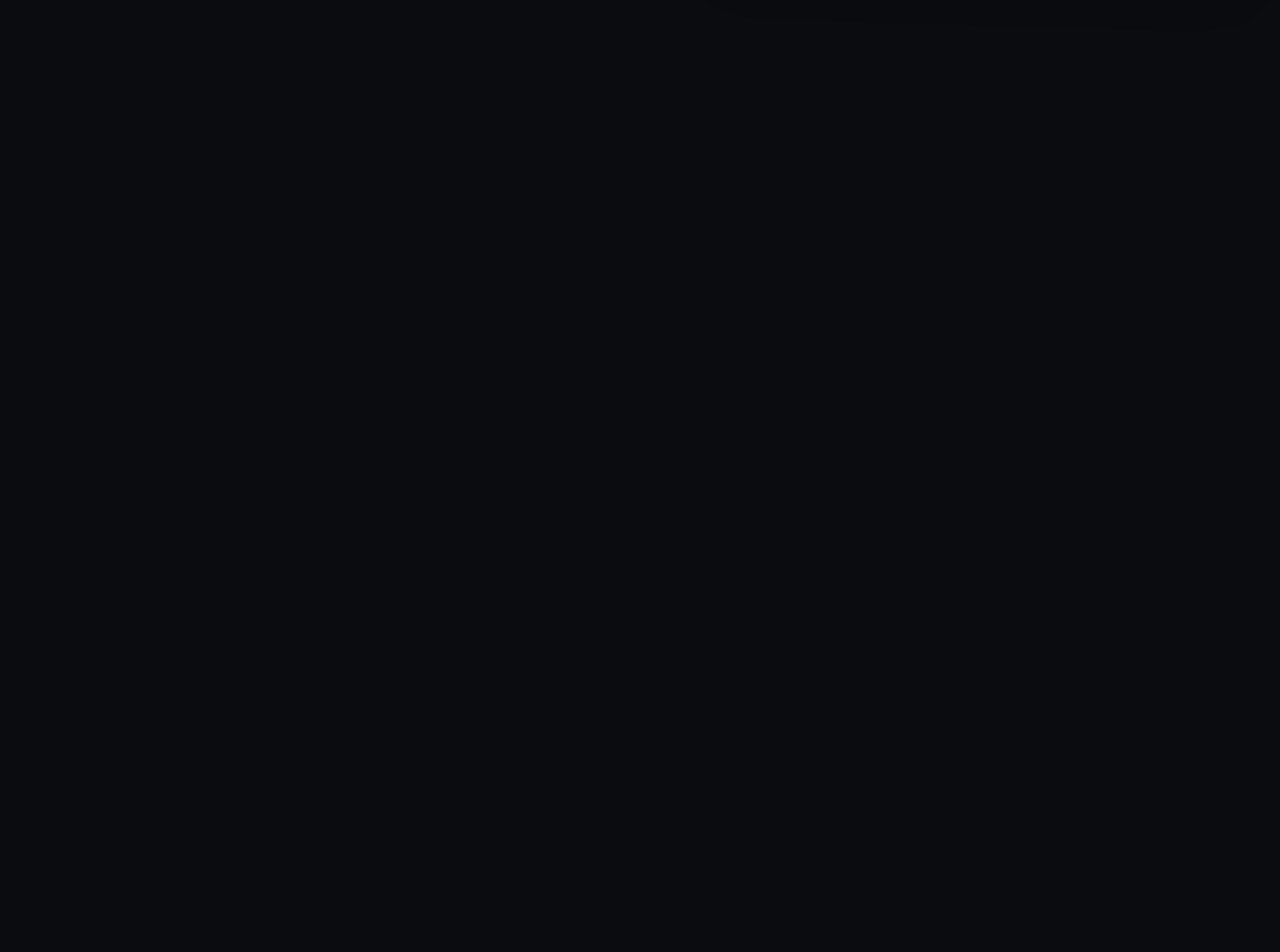
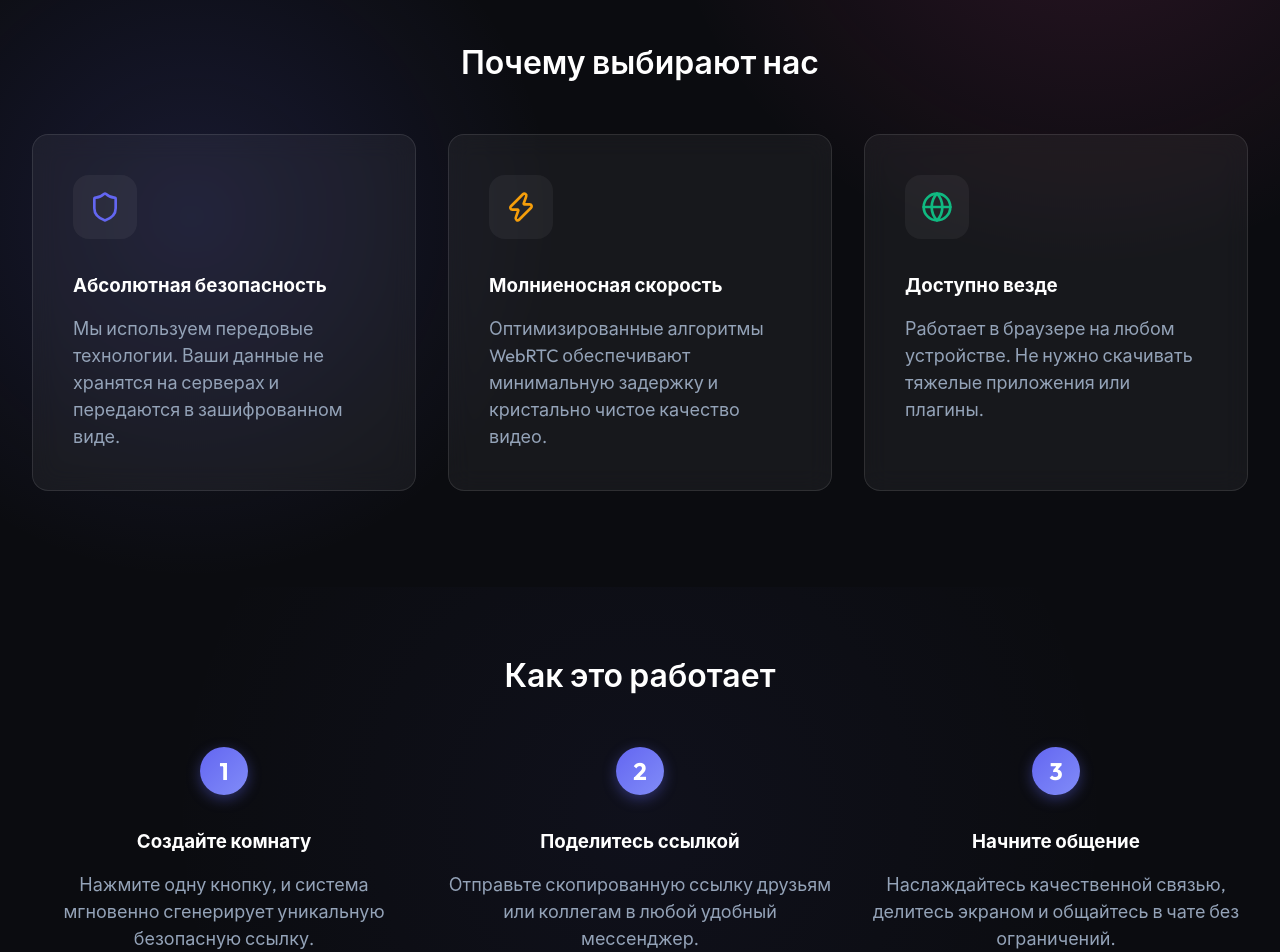
Before and after one commit to Kir0iX1/top-sozvony, a React (Vite) app: page / in a window 1280 px wide. Shown: the part 740-1692 px from the top of the page. Before the commit the page ends 800 px from the top, so only its background shows below. Built offline with nearby package versions, Linux system fonts and the light colour scheme.

Commit message:
Add features and how it works sections to landing page

```diff
--- a/src/Home.tsx
+++ b/src/Home.tsx
@@ -1,6 +1,6 @@
 import { useState, useRef } from 'react';
 import { useNavigate } from 'react-router-dom';
-import { Video, Keyboard, Settings, HelpCircle, User, Plus, X } from 'lucide-react';
+import { Video, Keyboard, Settings, HelpCircle, User, Plus, X, Shield, Zap, Globe } from 'lucide-react';
 import { useSettings } from './SettingsContext';
 
 export default function Home() {
@@ -135,6 +135,52 @@
         </div>
       </main>
 
+      <section className="container features-section">
+        <h2 style={{ textAlign: 'center', marginBottom: '3rem' }}>Почему выбирают нас</h2>
+        <div className="features-grid">
+          <div className="feature-card glass-panel">
+            <div className="feature-icon"><Shield size={32} color="var(--accent-primary)" /></div>
+            <h3>Абсолютная безопасность</h3>
+            <p>Мы используем передовые технологии. Ваши данные не хранятся на серверах и передаются в зашифрованном виде.</p>
+          </div>
+          <div className="feature-card glass-panel">
+            <div className="feature-icon"><Zap size={32} color="#f59e0b" /></div>
+            <h3>Молниеносная скорость</h3>
+            <p>Оптимизированные алгоритмы WebRTC обеспечивают минимальную задержку и кристально чистое качество видео.</p>
+          </div>
+          <div className="feature-card glass-panel">
+            <div className="feature-icon"><Globe size={32} color="#10b981" /></div>
+            <h3>Доступно везде</h3>
+            <p>Работает в браузере на любом устройстве. Не нужно скачивать тяжелые приложения или плагины.</p>
+          </div>
+        </div>
+      </section>
+
+      <section className="container how-it-works">
+        <h2 style={{ textAlign: 'center', marginBottom: '3rem' }}>Как это работает</h2>
+        <div className="steps-container">
+          <div className="step-item">
+            <div className="step-number">1</div>
+            <h3>Создайте комнату</h3>
+            <p>Нажмите одну кнопку, и система мгновенно сгенерирует уникальную безопасную ссылку.</p>
+          </div>
+          <div className="step-item">
+            <div className="step-number">2</div>
+            <h3>Поделитесь ссылкой</h3>
+            <p>Отправьте скопированную ссылку друзьям или коллегам в любой удобный мессенджер.</p>
+          </div>
+          <div className="step-item">
+            <div className="step-number">3</div>
+            <h3>Начните общение</h3>
+            <p>Наслаждайтесь качественной связью, делитесь экраном и общайтесь в чате без ограничений.</p>
+          </div>
+        </div>
+      </section>
+
+      <footer className="footer container" style={{ borderTop: '1px solid var(--surface-border)', paddingTop: '2rem', paddingBottom: '2rem', marginTop: '2rem', textAlign: 'center', color: 'var(--text-secondary)' }}>
+        <p>© 2026 Топовые созвоны. Сделано для комфортного общения.</p>
+      </footer>
+
       {/* Модальное окно информации */}
       {isHelpOpen && (
         <div className="modal-overlay" onClick={() => setIsHelpOpen(false)}>
--- a/src/index.css
+++ b/src/index.css
@@ -685,6 +685,83 @@
   background: rgba(255, 255, 255, 0.08);
 }
 
+/* New Landing Page Sections */
+.features-section {
+  padding: 4rem 2rem 6rem;
+}
+
+.features-grid {
+  display: grid;
+  grid-template-columns: repeat(auto-fit, minmax(300px, 1fr));
+  gap: 2rem;
+}
+
+.feature-card {
+  padding: 2.5rem;
+  display: flex;
+  flex-direction: column;
+  gap: 1rem;
+  transition: transform 0.3s ease;
+}
+
+.feature-card:hover {
+  transform: translateY(-10px);
+}
+
+.feature-icon {
+  width: 64px;
+  height: 64px;
+  background: rgba(255,255,255,0.05);
+  border-radius: 16px;
+  display: flex;
+  align-items: center;
+  justify-content: center;
+  margin-bottom: 1rem;
+}
+
+.how-it-works {
+  padding: 4rem 2rem 6rem;
+  background: radial-gradient(circle at center, rgba(99, 102, 241, 0.05), transparent 70%);
+}
+
+.steps-container {
+  display: flex;
+  justify-content: space-between;
+  gap: 2rem;
+  position: relative;
+}
+
+.step-item {
+  flex: 1;
+  text-align: center;
+  display: flex;
+  flex-direction: column;
+  align-items: center;
+  gap: 1rem;
+}
+
+.step-number {
+  width: 48px;
+  height: 48px;
+  border-radius: 50%;
+  background: linear-gradient(135deg, var(--accent-primary), #818cf8);
+  color: white;
+  font-size: 1.5rem;
+  font-weight: bold;
+  display: flex;
+  align-items: center;
+  justify-content: center;
+  margin-bottom: 1rem;
+  box-shadow: 0 4px 14px 0 rgba(99, 102, 241, 0.39);
+}
+
+@media (max-width: 768px) {
+  .steps-container {
+    flex-direction: column;
+    gap: 3rem;
+  }
+}
+
 /* Mobile Responsiveness */
 @media (max-width: 768px) {
   .room-header {
```
